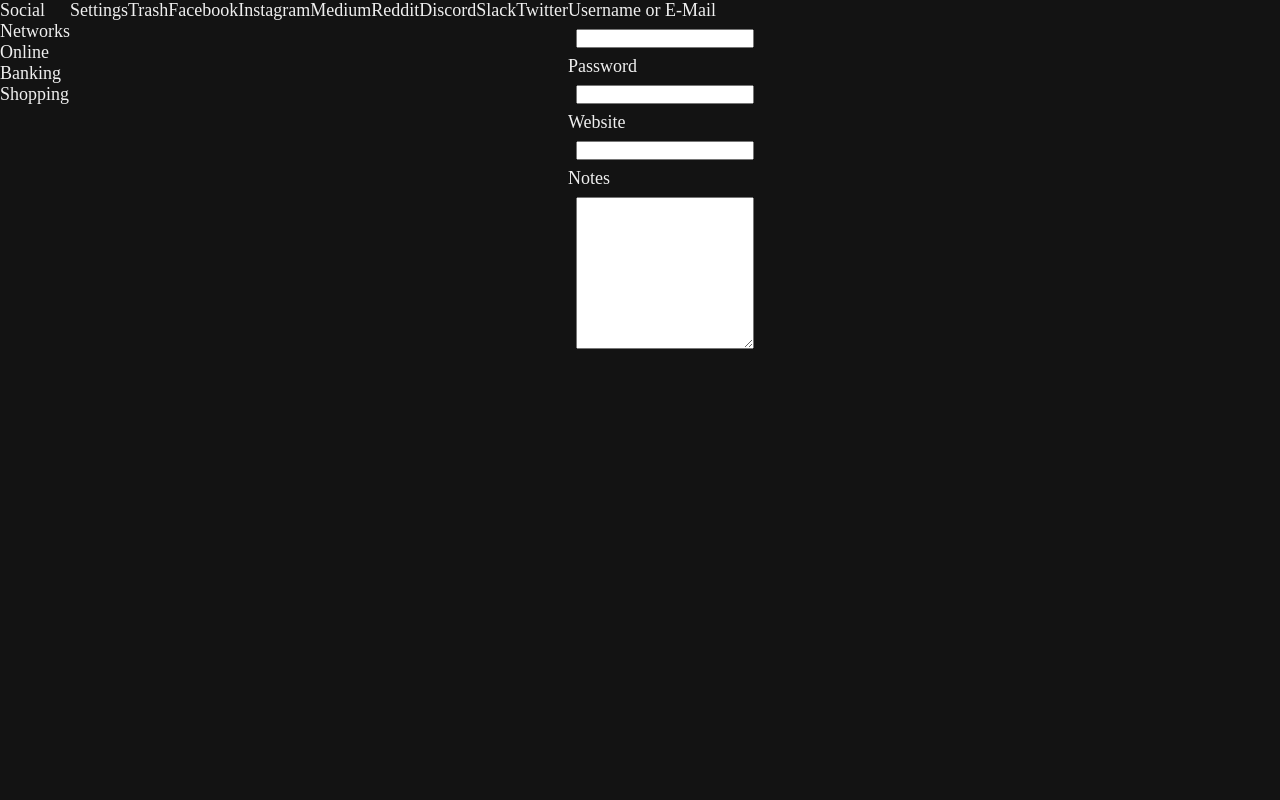
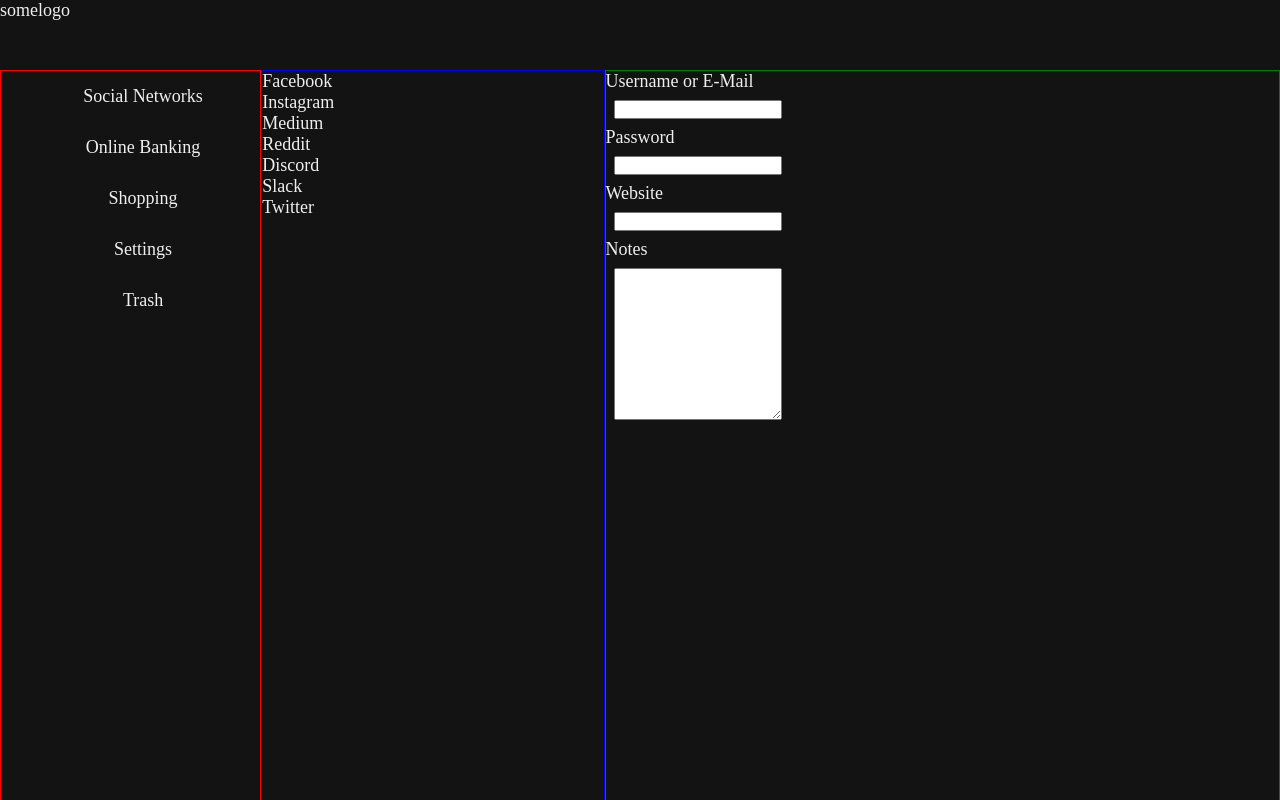
Before and after one commit to IcyDrae/vaults, a Vue app in the folder web/: page /registration in a window 1280 px wide. Built offline with nearby package versions, Linux system fonts and the light colour scheme.

Commit message:
styling: some more WIP

```diff
--- a/web/src/App.vue
+++ b/web/src/App.vue
@@ -1,4 +1,7 @@
 <template>
+  <div class="head">
+    <p>somelogo</p>
+  </div>
   <div class="dashboard">
     <div class="navigation">
       <div class="folders">
@@ -10,13 +13,27 @@
       <p>Trash</p>
     </div>
     <div class="logins">
+      <div>
         <p>Facebook</p>
+      </div>
+      <div>
         <p>Instagram</p>
+      </div>
+      <div>
         <p>Medium</p>
+      </div>
+      <div>
         <p>Reddit</p>
+      </div>
+      <div>
         <p>Discord</p>
+      </div>
+      <div>
         <p>Slack</p>
+      </div>
+      <div>
         <p>Twitter</p>
+      </div>
     </div>
     <div class="login">
       <form action="#">
--- a/web/src/styles/general.scss
+++ b/web/src/styles/general.scss
@@ -12,6 +12,12 @@ body {
   #app {
     width: 100vw;
     height: 100vh;
+    overflow: auto;
+
+    .head {
+      width: 100%;
+      height: 70px;
+    }
 
     .dashboard {
       width: 100%;
@@ -21,20 +27,39 @@ body {
       flex-direction: row;
       flex-wrap: nowrap;
 
+      > div, .folders {
+        display: flex;
+        flex-direction: column;
+        flex-wrap: nowrap;
+      }
+
       .navigation {
-        display: flex;
-        flex-grow: 1;
+        flex-grow: 2;
+        border: 1px solid red;
+
+        align-items: center;
+
+        .folders {
+          align-items: center;
+          width: 100%;
+        }
+
+        p {
+          margin: 15px -10px 15px 15px;
+        }
       }
 
       .logins {
-        display: flex;
-        flex-grow: 5;
+        flex-grow: 4;
+
+        border: 1px solid blue;
       }
 
       .login {
-        display: flex;
+        border: 1px solid green;
         //justify-content: flex-end;
         flex-grow: 10;
+        flex-basis: 0;
 
         form {
           width: 25%;
```
Lines whose indentation alone changed are shown as unchanged.
